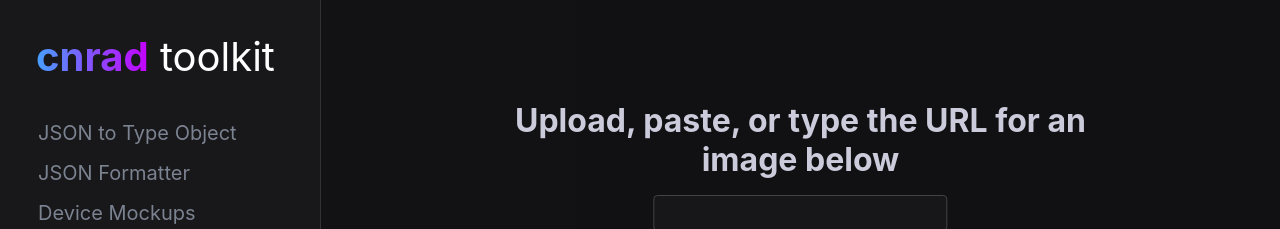
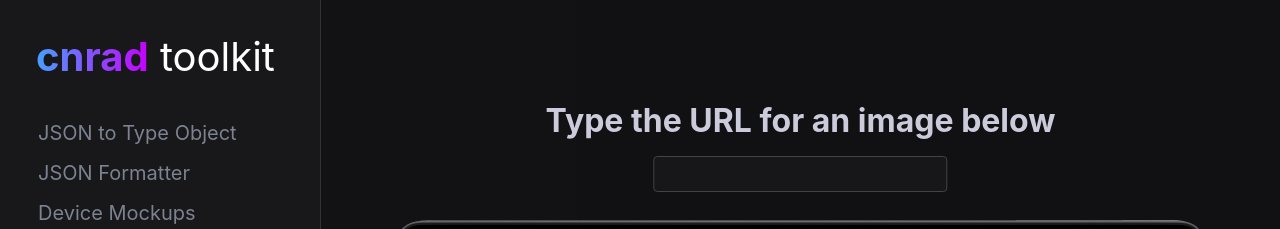
Before and after one commit to cnrad/tools, a Next.js app: page /mockup in a window 1280 px wide. Shown: the top 229 px of the page. Built offline with nearby package versions, Linux system fonts and the light colour scheme.

Commit message:
hide file upload for now

```diff
--- a/pages/api/createMockupLaptop.ts
+++ b/pages/api/createMockupLaptop.ts
@@ -11,7 +11,8 @@ export default async function handler(
     res: NextApiResponse<Data>
 ) {
 
-    const url: string = req.query.url as string;
+    let url: string = req.query.url as string;
+    url = decodeURIComponent(url);
 
     console.log(url);
 
@@ -21,7 +22,7 @@ export default async function handler(
     let frame = await loadImage('https://tools.cnrad.dev/mockup/MacbookLight.png');
     ctx.drawImage(frame, 0, 0, 2002, 1140);
 
-    let screen = await loadImage(decodeURIComponent(url));
+    let screen = await loadImage(url);
     ctx.drawImage(screen, 229, 65, 1542, 965);
 
     let data = await canvas.toDataURL();
--- a/pages/mockup.tsx
+++ b/pages/mockup.tsx
@@ -50,7 +50,7 @@ export default function DeviceMockups() {
             </Head>
             <PageWrapper overflowY="scroll">
                 <UpperFlex>
-                    <Direction>Upload, paste, or type the URL for an image below</Direction>
+                    <Direction>{/* Upload, paste, or */}Type the URL for an image below</Direction>
                     <URLInput type="text" onChange={urlImg} />
                     <ImgInput id="imgInput" style={{zIndex: 100}} type='file' onChange={readImg} />
 
@@ -98,6 +98,7 @@ const Direction = styled.h1`
 `
 
 const ImgInput = styled.input`
+    display: none;
     color: #fff;
 `
 
```
